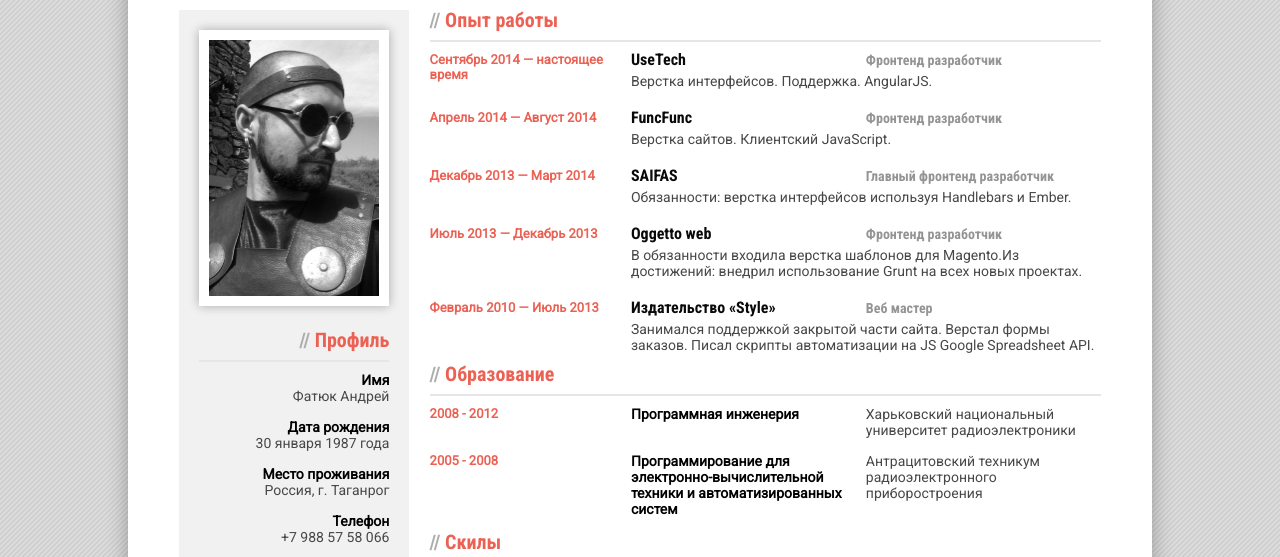
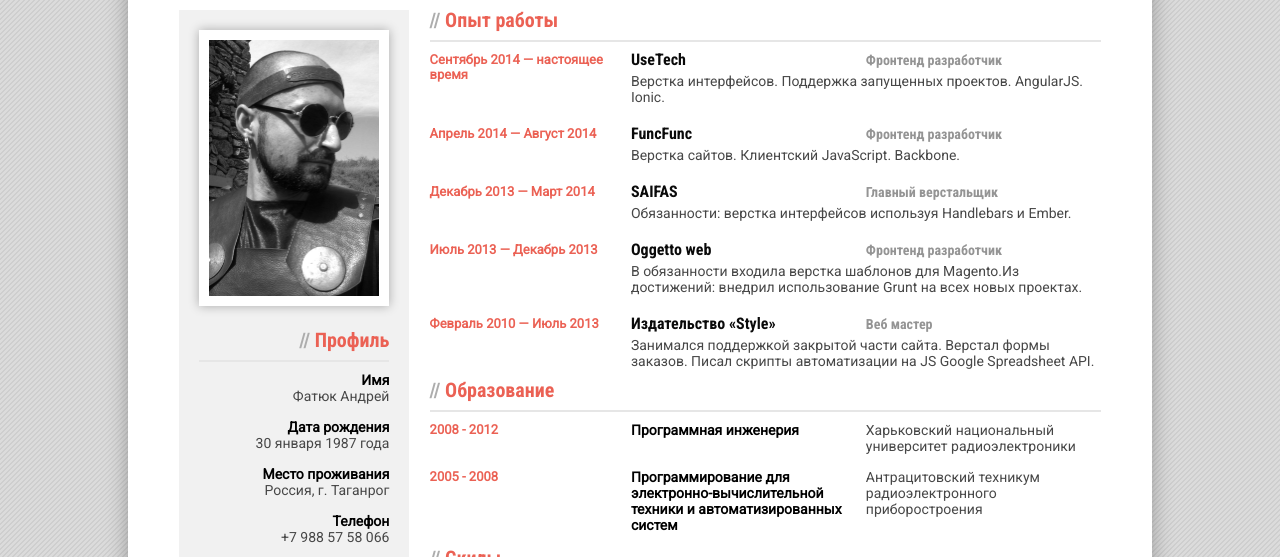
Before and after one commit to fatuk/fatuk.github.com, a website: page index.html in a window 1280 px wide. Shown: the part 212-769 px from the top of the page. Drawn offline with Linux system fonts and the light colour scheme.

Commit message:
Fix info

```diff
--- a/index.html
+++ b/index.html
@@ -141,7 +141,7 @@
 										Фронтенд разработчик
 									</div>
 									<p class="experience__description">
-										Верстка интерфейсов. Поддержка. AngularJS.
+										Верстка интерфейсов. Поддержка запущенных проектов. AngularJS. Ionic.
 									</p>
 								</div>
 							</li>
@@ -157,7 +157,7 @@
 										Фронтенд разработчик
 									</div>
 									<p class="experience__description">
-										Верстка сайтов. Клиентский JavaScript.
+										Верстка сайтов. Клиентский JavaScript. Backbone.
 									</p>
 								</div>
 							</li>
@@ -170,7 +170,7 @@
 										SAIFAS
 									</div>
 									<div class="experience__position">
-										Главный фронтенд разработчик
+										Главный верстальщик
 									</div>
 									<p class="experience__description">
 										Обязанности: верстка интерфейсов используя Handlebars и Ember.
```
